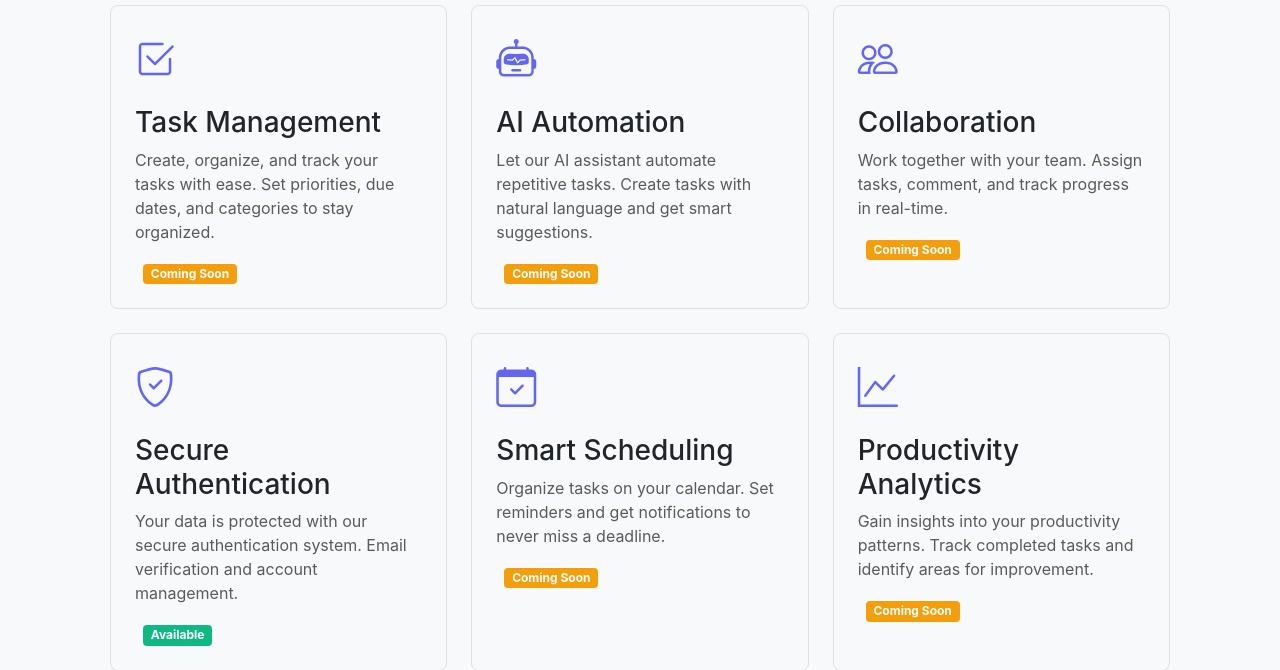
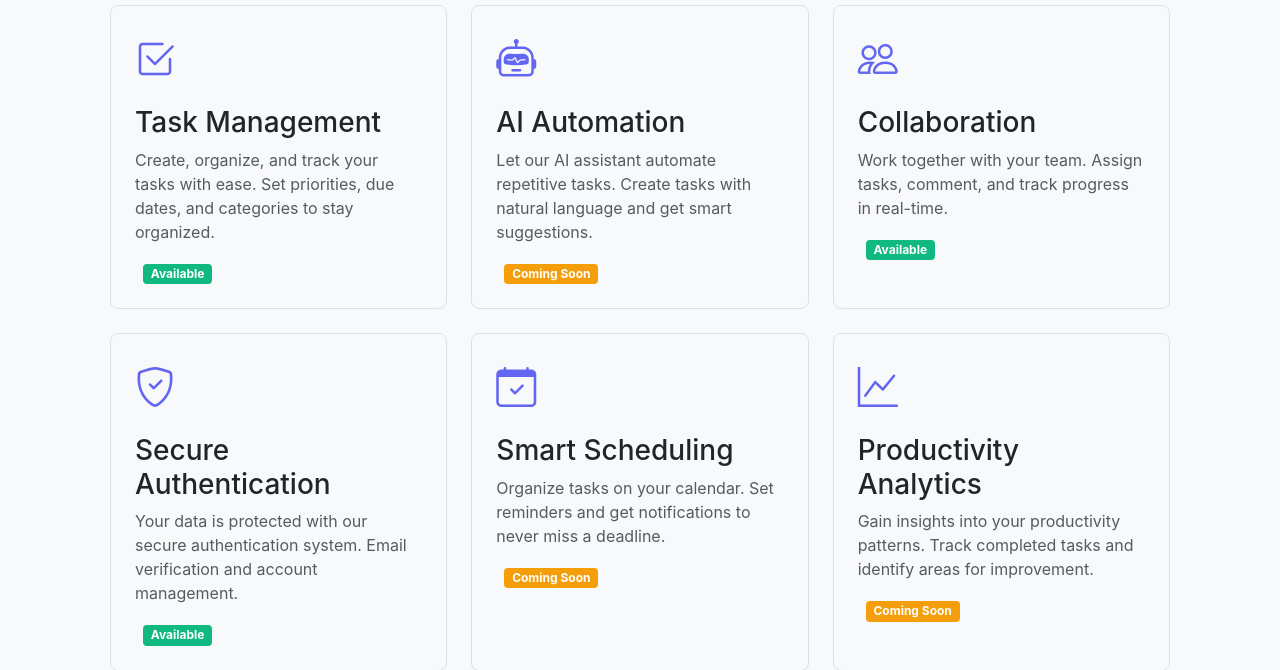
Before and after one commit to Amar585/Task_Manager, a Django app: page / in a window 1280 px wide. Shown: the part 991-1661 px from the top of the page. Run offline with Django 5.2, Linux system fonts and the light colour scheme.

Commit message:
implemented new features

```diff
--- a/mysite/templates/home.html
+++ b/mysite/templates/home.html
@@ -205,7 +205,7 @@
                     <h3>Task Management</h3>
                     <p class="text-muted">Create, organize, and track your tasks with ease. Set priorities, due dates, and categories to stay organized.</p>
                     <div class="mt-auto">
-                        <span class="phase-badge badge-upcoming">Coming Soon</span>
+                        <span class="phase-badge badge-success">Available</span>
                     </div>
                 </div>
             </div>
@@ -229,7 +229,7 @@
                     <h3>Collaboration</h3>
                     <p class="text-muted">Work together with your team. Assign tasks, comment, and track progress in real-time.</p>
                     <div class="mt-auto">
-                        <span class="phase-badge badge-upcoming">Coming Soon</span>
+                        <span class="phase-badge badge-success">Available</span>
                     </div>
                 </div>
             </div>
```
